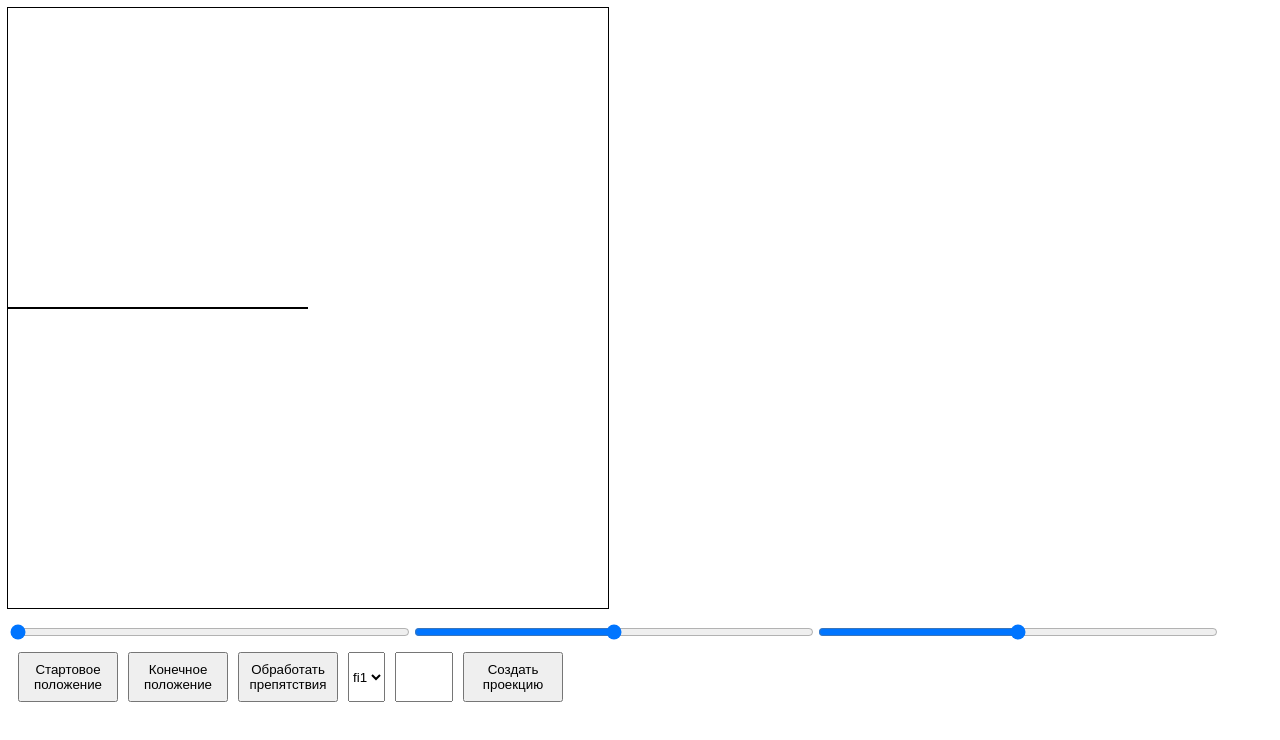
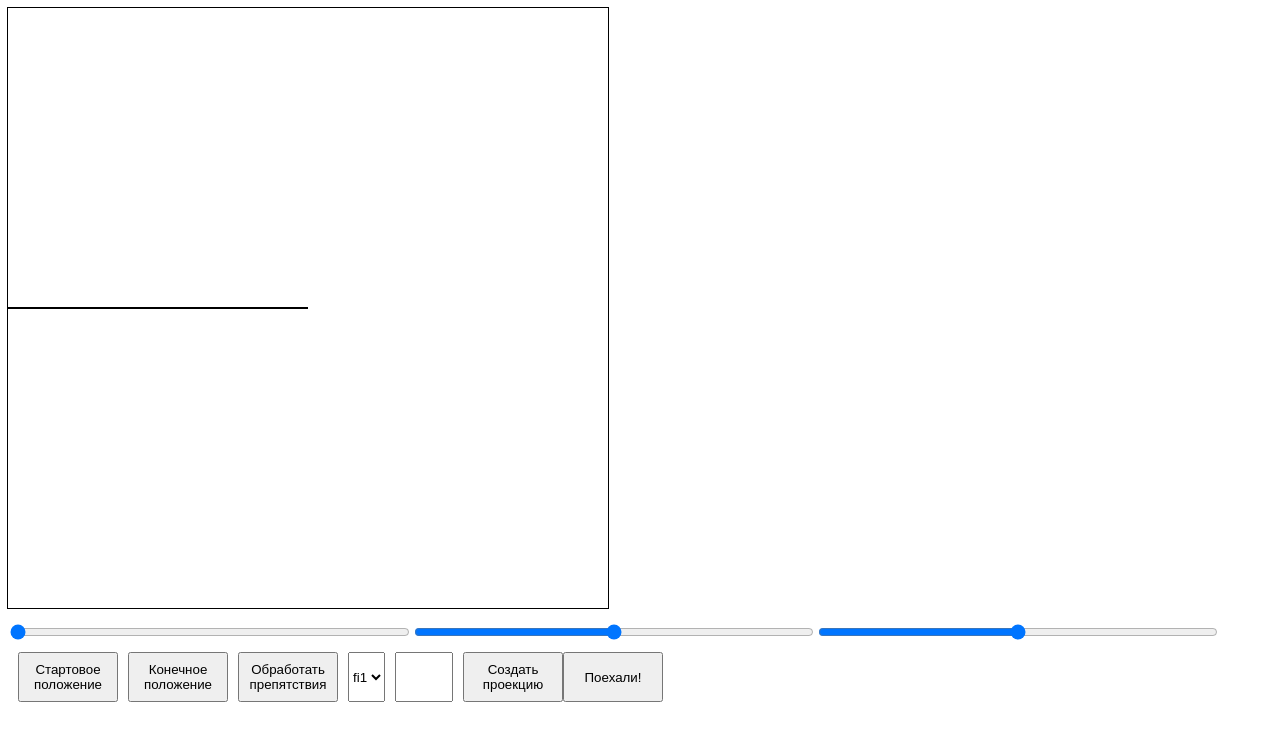
Before and after one commit to eulerspoon/Manipulator-Control-System, a plain HTML site: page index.html in a window 1280 px wide. Drawn offline with Linux system fonts and the light colour scheme.

Commit message:
Update index.html

```diff
--- a/index.html
+++ b/index.html
@@ -35,6 +35,8 @@
 
         <button class = "makeProjection" onclick="makeProjection()" style = "width: 100px; height: 50px;">Создать проекцию</button>
 
+        <button class = "startWave" onclick="start()" style = "width: 100px; height: 50px;">Поехали!</button>
+
     </container>
 
     <script src = "script.js"></script>
```
